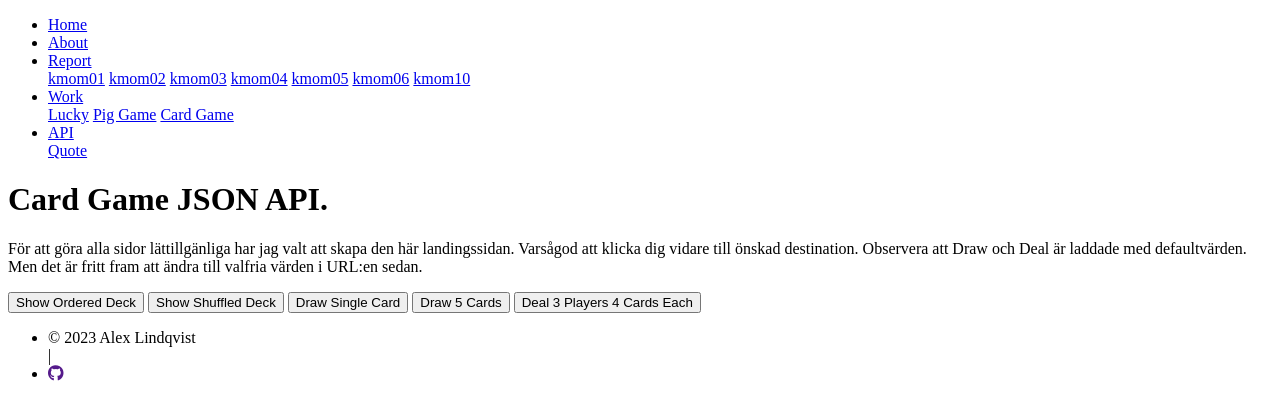
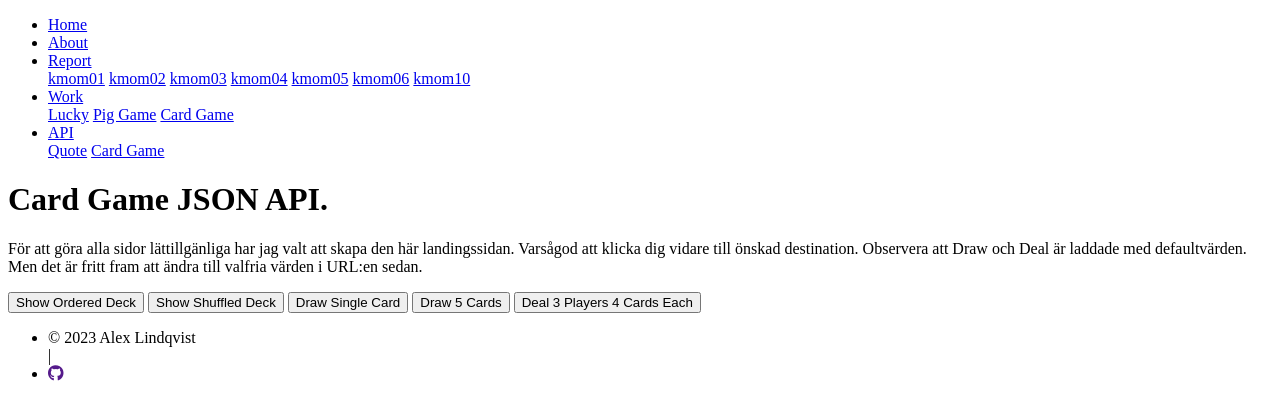
Before and after one commit to kiwijos/mvc-report, a Symfony app: template templates/card/json_api/json_index.html.twig in a window 1280 px wide. Shown: the top 420 px of the page. Run offline with Twig, Linux system fonts and the light colour scheme; the template is opened without the code that fills it, so the values that code supplies are empty; some libraries are stand-ins or nearby versions.

Commit message:
Add crad game json api landing page to dropdown

```diff
--- a/templates/base.html.twig
+++ b/templates/base.html.twig
@@ -42,6 +42,7 @@
                         <a href="{{ path('api') }}">API</a>
                         <div class="dropdown-content">
                             <a href="{{ path('quote') }}">Quote</a>
+                            <a href="{{ path('json_card_index') }}">Card Game</a>
                         </div>
                     </li>
                 </ul>
```
